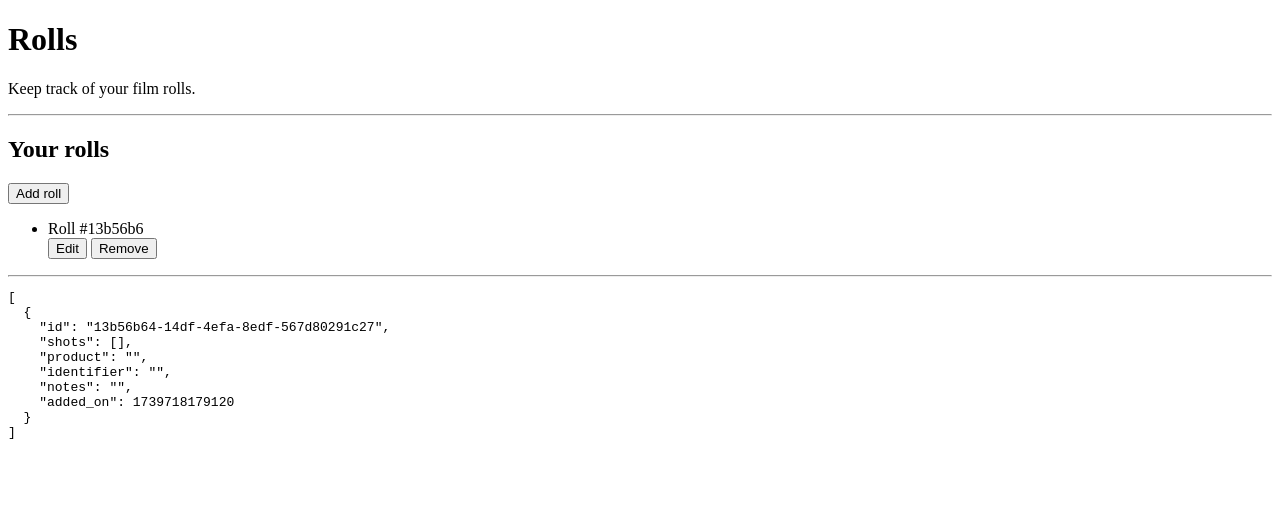
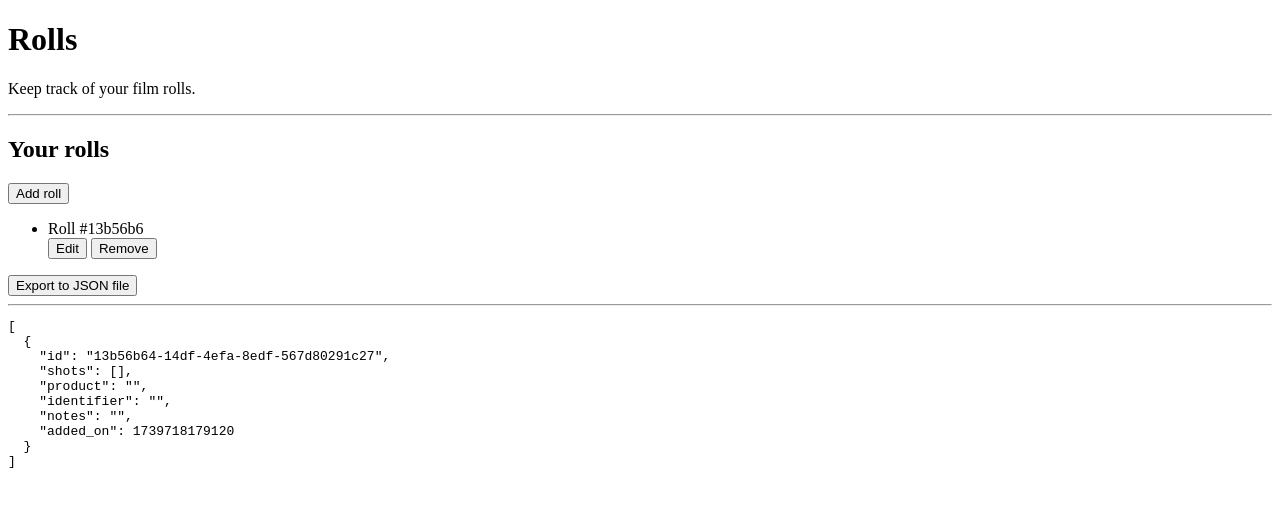
Before and after one commit to Luuk3333/Analog-Tools, a SvelteKit app: page /rolls in a window 1280 px wide. Both pictures are taken after a click on the button "Add roll". Shown: the top 506 px of the page. Built offline with nearby package versions, Linux system fonts and the light colour scheme.

Commit message:
Add button to export to JSON file

```diff
--- a/src/routes/rolls/+page.svelte
+++ b/src/routes/rolls/+page.svelte
@@ -84,6 +84,22 @@
 	{/each}
 </ul>
 
+{#if rolls.current.length > 0}
+	<button
+		onclick={() => {
+			var blob = new Blob([JSON.stringify(rolls.current, null, 2)], {
+				type: "application/json",
+			});
+			const fileURL = URL.createObjectURL(blob);
+			const el = document.createElement("a");
+			el.href = fileURL;
+			el.download = `rolls-${Math.floor(new Date().getTime() / 1000)}.json`;
+			document.body.appendChild(el);
+			el.click();
+			URL.revokeObjectURL(fileURL);
+		}}>Export to JSON file</button>
+{/if}
+
 <hr />
 
 <pre>{JSON.stringify(rolls.current, null, 2)}</pre>
```
